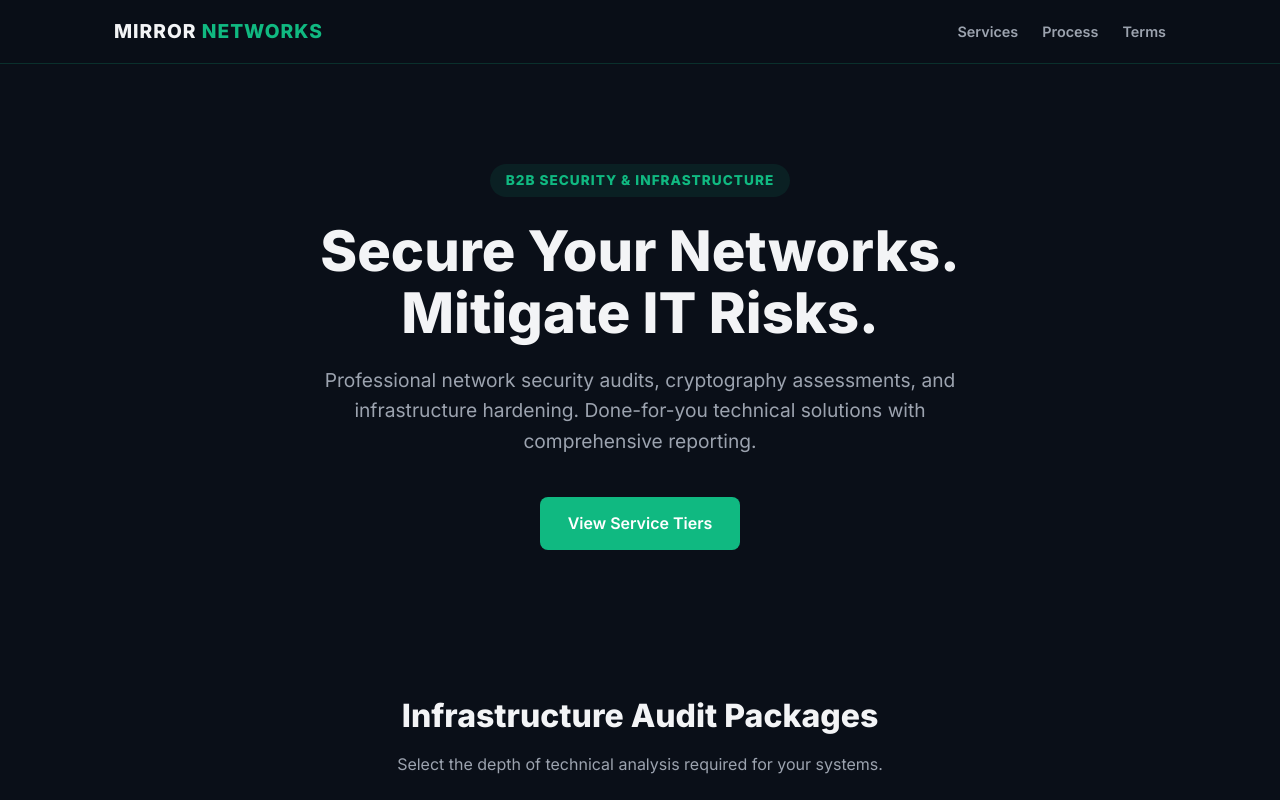
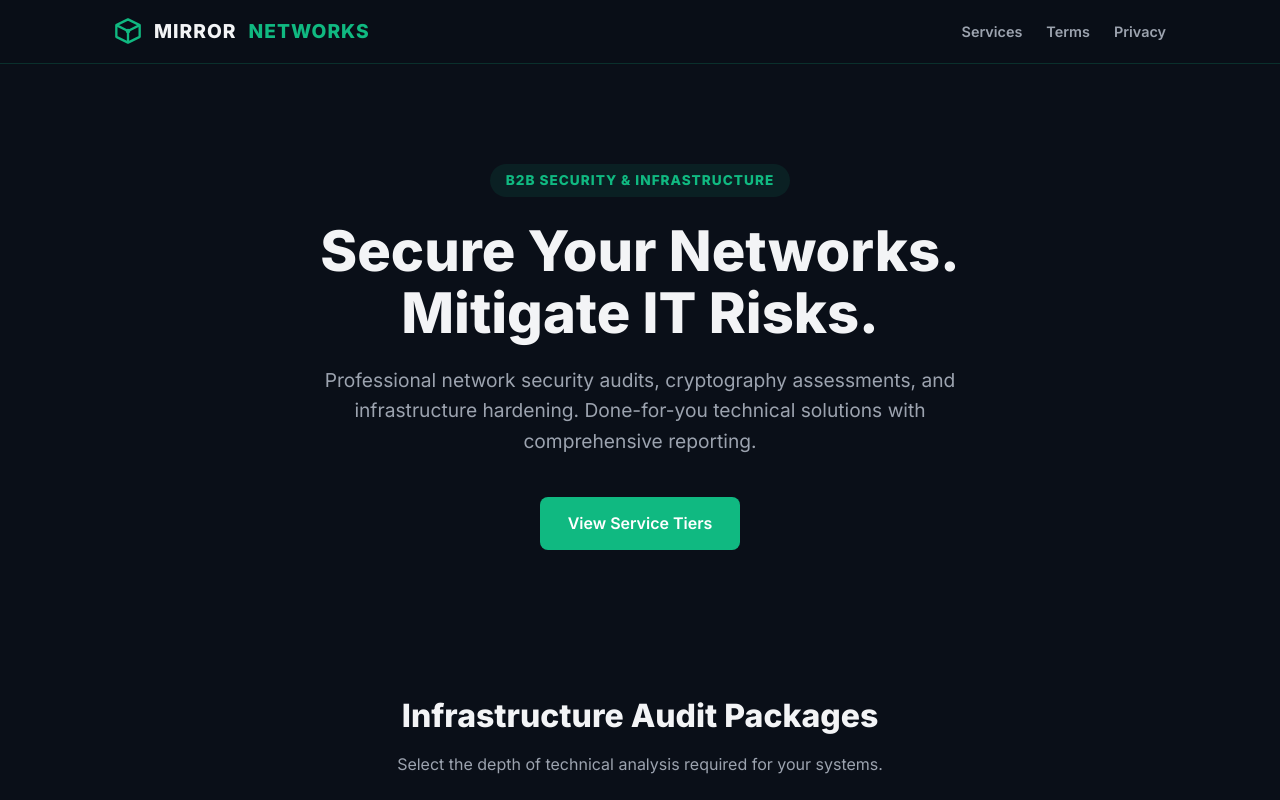
Before and after one commit to dmytrokozhukhar/mirror-networks, a plain HTML site: page index.html in a window 1280 px wide. Shown: the top 800 px of the page. Drawn offline with Linux system fonts and the light colour scheme.

Commit message:
Update index.html

```diff
--- a/index.html
+++ b/index.html
@@ -10,7 +10,7 @@
     :root {
       --bg-dark: #0a0f18;
       --bg-card: #111827;
-      --primary: #10b981; /* Твердый зеленый вместо неонового */
+      --primary: #10b981;
       --primary-hover: #059669;
       --text-main: #f3f4f6;
       --text-muted: #9ca3af;
@@ -39,8 +39,20 @@
       padding: 16px 0;
     }
     .header-inner { display: flex; justify-content: space-between; align-items: center; }
-    .brand { font-size: 1.2rem; font-weight: 800; color: var(--text-main); text-transform: uppercase; letter-spacing: 1px; }
+
+    /* Новая минималистичная структура бренда с SVG логотипом */
+    .brand {
+      display: flex;
+      align-items: center;
+      gap: 12px;
+      font-size: 1.2rem;
+      font-weight: 800;
+      color: var(--text-main);
+      text-transform: uppercase;
+      letter-spacing: 1px;
+    }
     .brand span { color: var(--primary); }
+
     .nav { display: flex; gap: 24px; }
     .nav a { color: var(--text-muted); text-decoration: none; font-weight: 600; font-size: 0.9rem; transition: 0.3s; }
     .nav a:hover { color: var(--primary); }
@@ -94,7 +106,7 @@
 
     @media (max-width: 768px) {
       .hero h1 { font-size: 2.5rem; }
-      .nav { display: none; /* Simplification for mobile */ }
+      .nav { display: none; }
     }
   </style>
 </head>
@@ -102,11 +114,19 @@
 
   <header class="site-header">
     <div class="container header-inner">
-      <div class="brand">Mirror <span>Networks</span></div>
+      <div class="brand">
+        <svg width="28" height="28" viewBox="0 0 24 24" fill="none" xmlns="http://www.w3.org/2000/svg">
+          <path d="M12 2L2 7L2 17L12 22L22 17L22 7L12 2Z" stroke="var(--primary)" stroke-width="2" stroke-linejoin="round"/>
+          <path d="M12 22V12" stroke="var(--primary)" stroke-width="2" stroke-linejoin="round"/>
+          <path d="M2 7L12 12L22 7" stroke="var(--primary)" stroke-width="2" stroke-linejoin="round"/>
+          <circle cx="12" cy="12" r="2" fill="var(--primary)"/>
+        </svg>
+        Mirror <span>Networks</span>
+      </div>
       <nav class="nav">
         <a href="#services">Services</a>
-        <a href="#process">Process</a>
         <a href="#" onclick="document.getElementById('termsModal').style.display='block'; return false;">Terms</a>
+        <a href="#" onclick="document.getElementById('privacyModal').style.display='block'; return false;">Privacy</a>
       </nav>
     </div>
   </header>
@@ -135,7 +155,7 @@
             <li>Information security risk assessment</li>
             <li>Final PDF Delivery: Threat Analysis Report</li>
           </ul>
-          <a href="ТВОЯ_ССЫЛКА_PAYPAL_230" class="btn btn-primary full-width" target="_blank">Order Basic Audit</a>
+          <a href="ВСТАВЬ_СЮДА_ССЫЛКУ_ИЗ_PAYPAL_НА_230" class="btn btn-primary full-width" target="_blank">Order Basic Audit</a>
         </div>
 
         <div class="card popular">
@@ -149,7 +169,7 @@
             <li>Wireless network security evaluation</li>
             <li>Final PDF Delivery: Actionable Hardening Plan</li>
           </ul>
-          <a href="ТВОЯ_ССЫЛКА_PAYPAL_250" class="btn btn-primary full-width" target="_blank">Order Express Audit</a>
+          <a href="ВСТАВЬ_СЮДА_ССЫЛКУ_ИЗ_PAYPAL_НА_250" class="btn btn-primary full-width" target="_blank">Order Express Audit</a>
         </div>
 
         <div class="card">
@@ -162,7 +182,7 @@
             <li>Custom security policy development</li>
             <li>Final PDF Delivery: Complete Architecture Docs</li>
           </ul>
-          <a href="ТВОЯ_ССЫЛКА_PAYPAL_300" class="btn btn-primary full-width" target="_blank">Order Advanced Setup</a>
+          <a href="ВСТАВЬ_СЮДА_ССЫЛКУ_ИЗ_PAYPAL_НА_300" class="btn btn-primary full-width" target="_blank">Order Advanced Setup</a>
         </div>
 
       </div>
@@ -214,7 +234,6 @@
   </footer>
 
   <script>
-    // Close modals when clicking outside of the content box
     window.onclick = function(event) {
       if (event.target.classList.contains('modal')) {
         event.target.style.display = "none";
```
